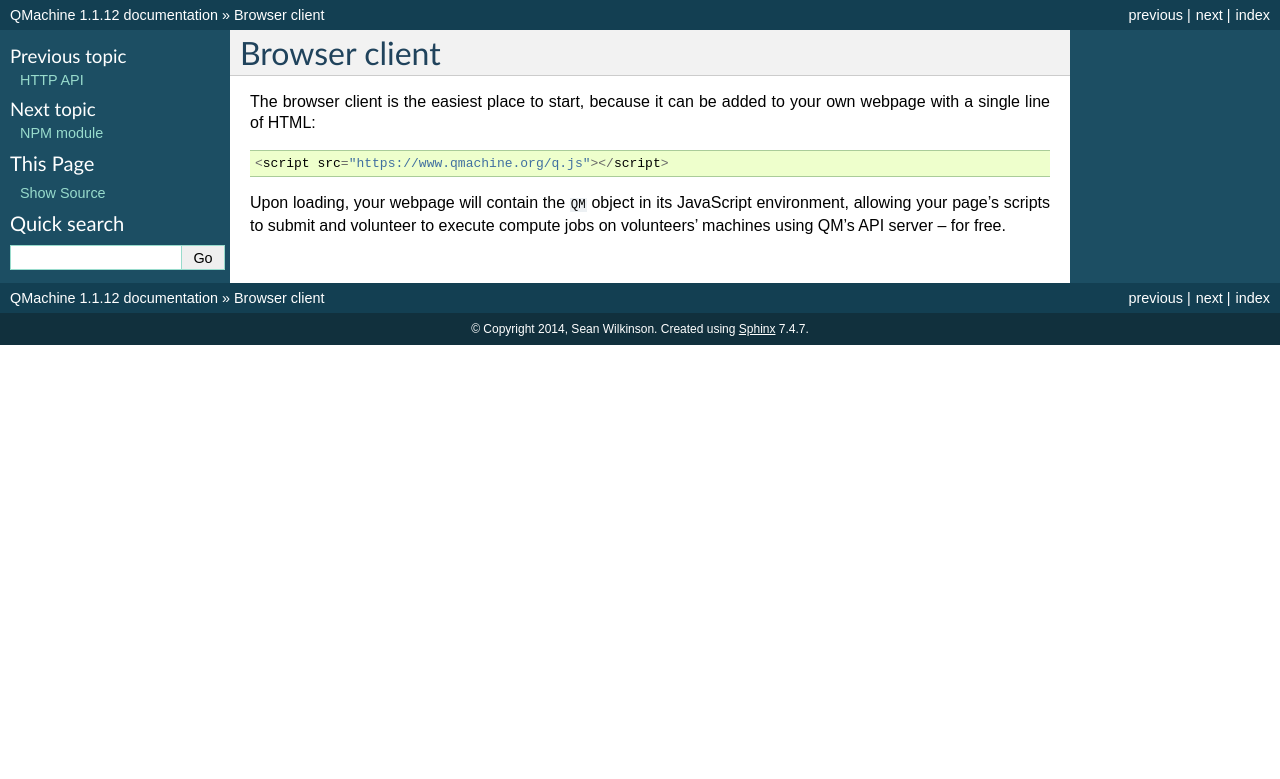
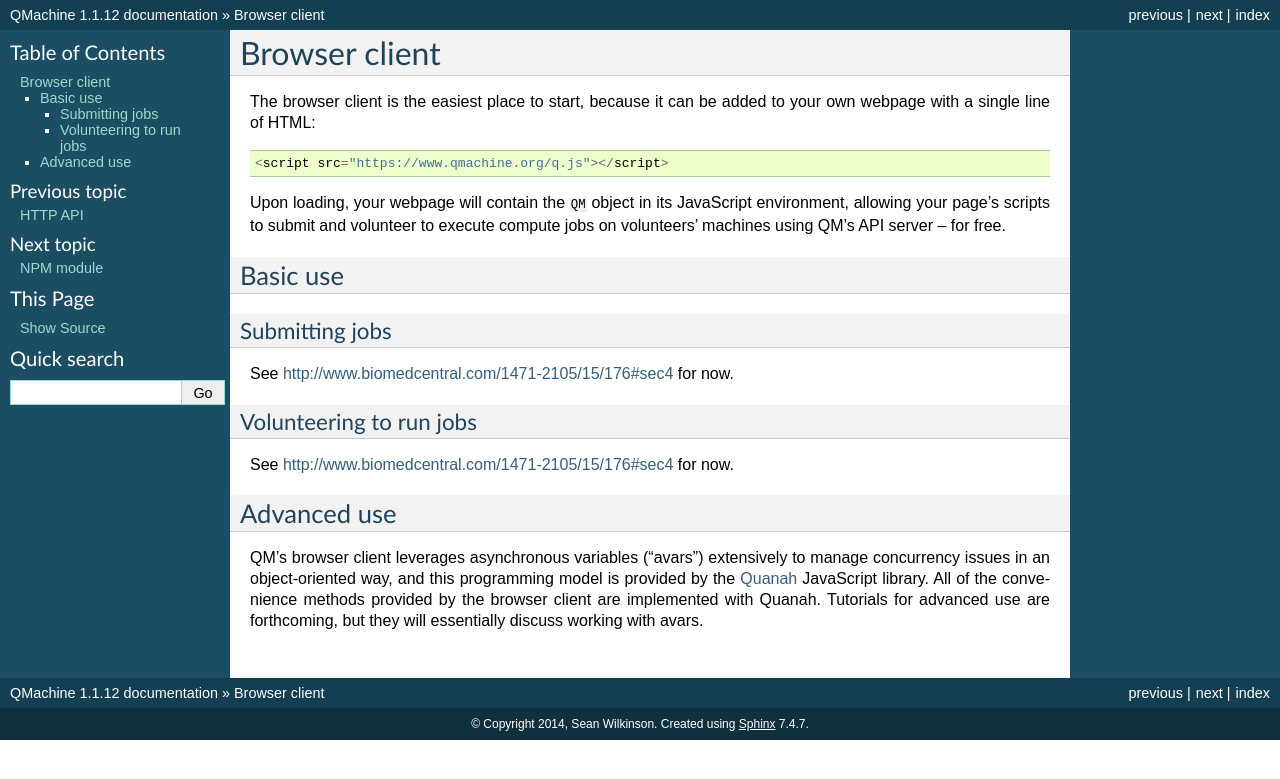
Before and after one commit to qmachine/qmachine, a Sphinx documentation site: the page built from docs/browser-client.rst, in a window 1280 px wide. Shown: the top 779 px of the page. Built offline with Sphinx 7.4.7, drawn with Linux system fonts in a browser that asks for light colours.

Commit message:
Fleshed out the browser client docs some more

```diff
--- a/docs/browser-client.rst
+++ b/docs/browser-client.rst
@@ -7,11 +7,36 @@ your own webpage with a single line of HTML:
 
 <script src="https://www.qmachine.org/q.js"></script>
 
-
 Upon loading, your webpage will contain the ``QM`` object in its JavaScript
 environment, allowing your page's scripts to submit and volunteer to execute
 compute jobs on volunteers' machines using QM's API server -- for free.
 
 
+Basic use
+---------
+
+Submitting jobs
+~~~~~~~~~~~~~~~
+
+See http://www.biomedcentral.com/1471-2105/15/176#sec4 for now.
+
+
+Volunteering to run jobs
+~~~~~~~~~~~~~~~~~~~~~~~~
+
+See http://www.biomedcentral.com/1471-2105/15/176#sec4 for now.
+
+
+Advanced use
+------------
+
+QM's browser client leverages asynchronous variables ("avars") extensively to
+manage concurrency issues in an object-oriented way, and this programming model
+is provided by the Quanah_ JavaScript library. All of the convenience methods
+provided by the browser client are implemented with Quanah. Tutorials for
+advanced use are forthcoming, but they will essentially discuss working with
+avars.
+
+
 .. ----------------------------
 .. include:: external-links.rst
```
